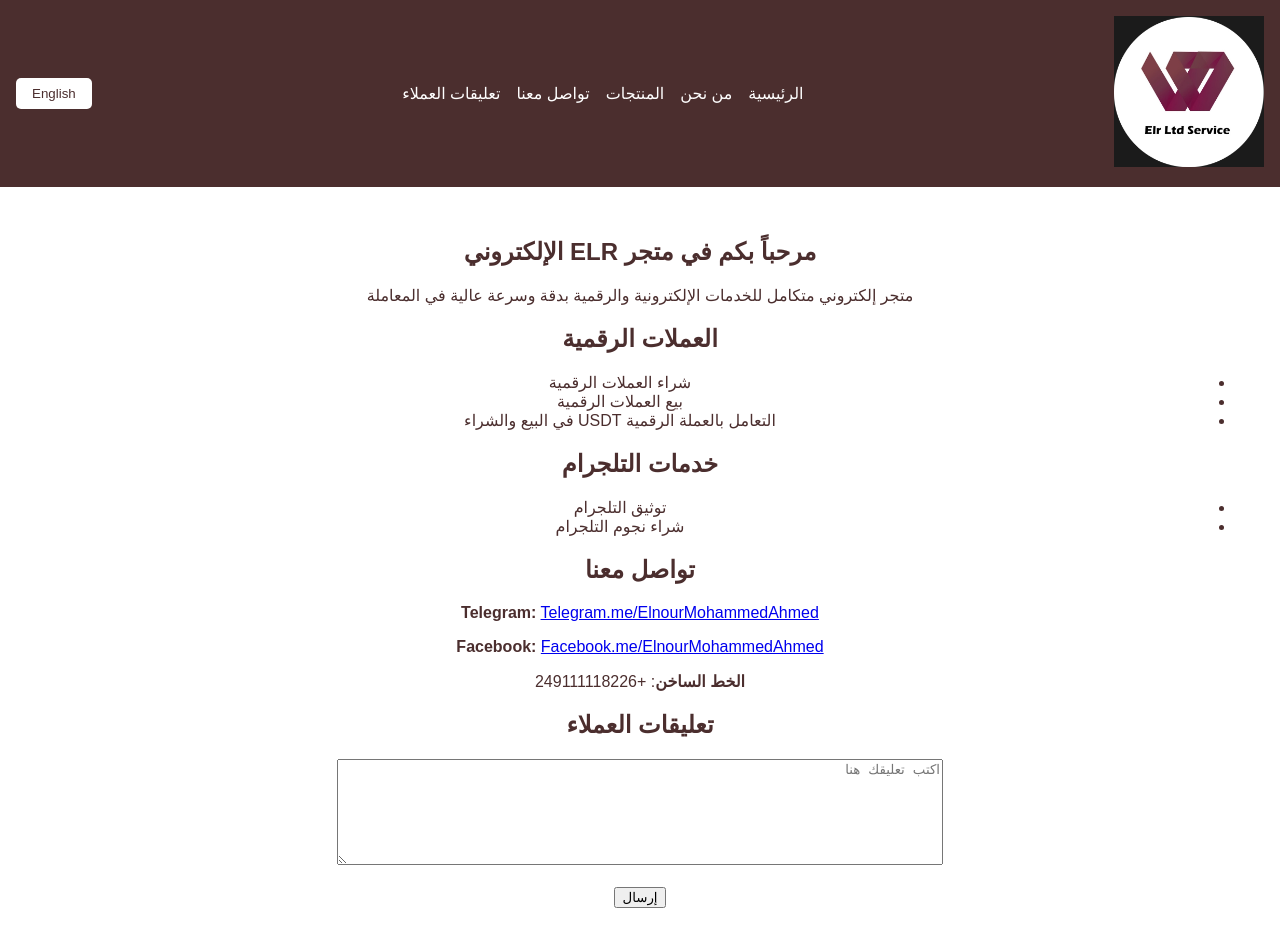
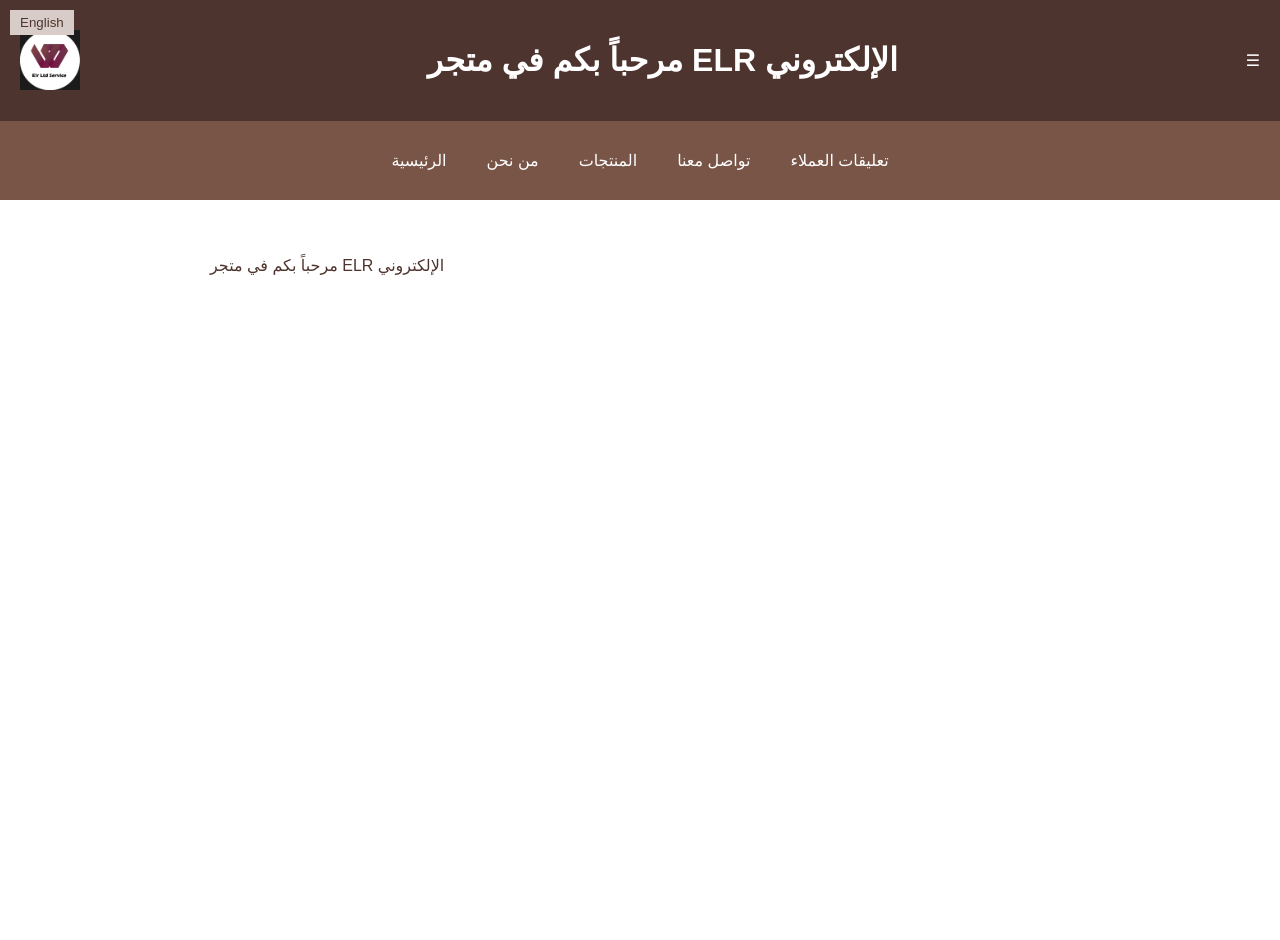
Before and after one commit to Elrservice/ElrLtd-, a plain HTML site: page index.html in a window 1280 px wide. After the commit the page ends 800 px from the top, so only its background shows below. Drawn offline with Linux system fonts and the light colour scheme.

Commit message:
Update index.html

```diff
--- a/index.html
+++ b/index.html
@@ -1,4 +1,4 @@
-<!DOCTYPE html><html lang="ar" dir="rtl">
+<!DOCTYPE html><html lang="ar">
 <head>
   <meta charset="UTF-8">
   <meta name="viewport" content="width=device-width, initial-scale=1.0">
@@ -6,161 +6,201 @@
   <style>
     body {
       margin: 0;
-      font-family: Arial, sans-serif;
-      background-color: #ffffff;
-      color: #4b2e2e;
+      font-family: sans-serif;
+      background-color: white;
+      color: #4e342e;
+    }
+    header, nav, section, footer {
+      padding: 20px;
     }
     header {
-      background-color: #4b2e2e;
+      background-color: #4e342e;
       color: white;
-      padding: 1rem;
       display: flex;
       justify-content: space-between;
       align-items: center;
+      flex-wrap: wrap;
+    }
+    header img {
+      height: 60px;
     }
     nav {
       display: flex;
-      gap: 1rem;
+      flex-wrap: wrap;
+      justify-content: center;
+      background-color: #795548;
     }
     nav a {
       color: white;
       text-decoration: none;
+      padding: 10px 20px;
+      display: block;
     }
-    .lang-toggle {
+    nav a:hover {
+      background-color: #5d4037;
+    }
+    .language-switch {
+      position: absolute;
+      top: 10px;
+      left: 10px;
+      background-color: #d7ccc8;
+      color: #4e342e;
+      border: none;
+      padding: 5px 10px;
       cursor: pointer;
-      padding: 0.5rem 1rem;
-      background-color: white;
-      color: #4b2e2e;
-      border: none;
-      border-radius: 5px;
     }
-    .menu {
+    .content {
+      max-width: 900px;
+      margin: auto;
+      padding: 20px;
+    }
+    #menuToggle {
       display: none;
-      flex-direction: column;
-      gap: 0.5rem;
-    }
-    .hamburger {
-      display: none;
-      cursor: pointer;
     }
     @media (max-width: 768px) {
       nav {
         display: none;
+        flex-direction: column;
       }
-      .hamburger {
-        display: block;
-      }
-      .menu {
+      nav.show {
         display: flex;
       }
+      .menu-icon {
+        display: block;
+        font-size: 30px;
+        cursor: pointer;
+        padding: 10px;
+      }
     }
-    main {
-      padding: 2rem;
-      text-align: center;
+    .comments textarea {
+      width: 100%;
+      height: 80px;
     }
-    .logo {
-      max-width: 150px;
-    }
-    textarea {
-      width: 100%;
-      max-width: 600px;
-      height: 100px;
-    }
-    .comments {
-      max-width: 600px;
-      margin: auto;
-      text-align: right;
+    .comments button {
+      margin-top: 10px;
+      padding: 5px 10px;
+      background-color: #4e342e;
+      color: white;
+      border: none;
+      cursor: pointer;
     }
   </style>
 </head>
 <body>
-  <header>
-    <div>
-      <img src="logo.png" alt="شعار ELR" class="logo" />
-    </div>
-    <div class="hamburger" onclick="toggleMenu()">☰</div>
-    <nav id="navbar">
-      <a href="#home">الرئيسية</a>
-      <a href="#about">من نحن</a>
-      <a href="#products">المنتجات</a>
-      <a href="#contact">تواصل معنا</a>
-      <a href="#comments">تعليقات العملاء</a>
-    </nav>
-    <button class="lang-toggle" onclick="toggleLanguage()">English</button>
-  </header>
-  <div class="menu" id="mobileMenu"></div>  <main>
+  <button class="language-switch" onclick="toggleLanguage()">English</button>  <header>
+    <img src="logo.png" alt="شعار ELR" />
+    <h1 id="home-title">مرحباً بكم في متجر ELR الإلكتروني</h1>
+    <div class="menu-icon" onclick="toggleMenu()">☰</div>
+  </header>  <nav id="main-nav">
+    <a href="#home" onclick="showPage('home')">الرئيسية</a>
+    <a href="#about" onclick="showPage('about')">من نحن</a>
+    <a href="#products" onclick="showPage('products')">المنتجات</a>
+    <a href="#contact" onclick="showPage('contact')">تواصل معنا</a>
+    <a href="#comments" onclick="showPage('comments')">تعليقات العملاء</a>
+  </nav>  <div class="content">
     <section id="home">
-      <h1 data-ar="مرحباً بكم في متجر ELR الإلكتروني" data-en="Welcome to ELR Online Store">مرحباً بكم في متجر ELR الإلكتروني</h1>
-    </section><section id="about">
-  <p data-ar="متجر إلكتروني متكامل للخدمات الإلكترونية والرقمية بدقة وسرعة عالية في المعاملة"
-     data-en="A comprehensive e-store for digital and electronic services with high precision and speed.">
-    متجر إلكتروني متكامل للخدمات الإلكترونية والرقمية بدقة وسرعة عالية في المعاملة
-  </p>
+      <p>مرحباً بكم في متجر ELR الإلكتروني</p>
+    </section><section id="about" style="display:none">
+  <p>متجر إلكتروني متكامل للخدمات الإلكترونية والرقمية<br>بدقة وسرعة عالية في المعاملة</p>
 </section>
 
-<section id="products">
-  <h2 data-ar="العملات الرقمية" data-en="Digital Currencies">العملات الرقمية</h2>
+<section id="products" style="display:none">
+  <h3>العملات الرقمية:</h3>
   <ul>
-    <li data-ar="شراء العملات الرقمية" data-en="Buy digital currencies">شراء العملات الرقمية</li>
-    <li data-ar="بيع العملات الرقمية" data-en="Sell digital currencies">بيع العملات الرقمية</li>
-    <li data-ar="التعامل بالعملة الرقمية USDT في البيع والشراء" data-en="Trading with USDT">التعامل بالعملة الرقمية USDT في البيع والشراء</li>
+    <li>شراء العملات الرقمية</li>
+    <li>بيع العملات الرقمية</li>
+    <li>التعامل بالعملة الرقمية USDT في البيع والشراء</li>
   </ul>
-  <h2 data-ar="خدمات التلجرام" data-en="Telegram Services">خدمات التلجرام</h2>
+  <h3>خدمات التلجرام:</h3>
   <ul>
-    <li data-ar="توثيق التلجرام" data-en="Telegram verification">توثيق التلجرام</li>
-    <li data-ar="شراء نجوم التلجرام" data-en="Buy Telegram Stars">شراء نجوم التلجرام</li>
+    <li>توثيق التلجرام</li>
+    <li>شراء نجوم التلجرام</li>
   </ul>
 </section>
 
-<section id="contact">
-  <h2 data-ar="تواصل معنا" data-en="Contact Us">تواصل معنا</h2>
-  <p><strong>Telegram:</strong> <a href="https://t.me/ElnourMohammedAhmed">Telegram.me/ElnourMohammedAhmed</a></p>
-  <p><strong>Facebook:</strong> <a href="https://facebook.me/ElnourMohammedAhmed">Facebook.me/ElnourMohammedAhmed</a></p>
-  <p><strong data-ar="الخط الساخن" data-en="Hotline">الخط الساخن</strong>: +249111118226</p>
+<section id="contact" style="display:none">
+  <p>رابط التلجرام: <a href="https://t.me/ElnourMohammedAhmed" target="_blank">Telegram.me/ElnourMohammedAhmed</a></p>
+  <p>رابط الفيسبوك: <a href="https://facebook.me/ElnourMohammedAhmed" target="_blank">Facebook.me/ElnourMohammedAhmed</a></p>
+  <p>الخط الساخن: +249111118226</p>
 </section>
 
-<section id="comments">
-  <h2 data-ar="تعليقات العملاء" data-en="Customer Comments">تعليقات العملاء</h2>
-  <form onsubmit="saveComment(event)">
-    <textarea placeholder="اكتب تعليقك هنا" required></textarea><br><br>
-    <button type="submit">إرسال</button>
-  </form>
-  <div class="comments" id="commentList"></div>
+<section id="comments" class="comments" style="display:none">
+  <h3>تعليقات العملاء</h3>
+  <div id="comments-list"></div>
+  <textarea id="new-comment" placeholder="اكتب تعليقك هنا..."></textarea>
+  <button onclick="addComment()">إرسال</button>
 </section>
 
-  </main>  <script>
+  </div>  <script>
+    let currentLang = 'ar';
+
     function toggleLanguage() {
-      const elements = document.querySelectorAll('[data-ar]');
-      const isArabic = document.documentElement.lang === 'ar';
-      elements.forEach(el => {
-        el.textContent = isArabic ? el.dataset.en : el.dataset.ar;
-      });
-      document.documentElement.lang = isArabic ? 'en' : 'ar';
-      document.querySelector('.lang-toggle').textContent = isArabic ? 'العربية' : 'English';
+      currentLang = currentLang === 'ar' ? 'en' : 'ar';
+      document.querySelector('.language-switch').innerText = currentLang === 'ar' ? 'English' : 'عربي';
+
+      const translations = {
+        'ar': {
+          home: 'الرئيسية',
+          about: 'من نحن',
+          products: 'المنتجات',
+          contact: 'تواصل معنا',
+          comments: 'تعليقات العملاء',
+          homeTitle: 'مرحباً بكم في متجر ELR الإلكتروني'
+        },
+        'en': {
+          home: 'Home',
+          about: 'About Us',
+          products: 'Products',
+          contact: 'Contact Us',
+          comments: 'Customer Comments',
+          homeTitle: 'Welcome to ELR Online Store'
+        }
+      };
+
+      document.querySelectorAll('nav a')[0].innerText = translations[currentLang].home;
+      document.querySelectorAll('nav a')[1].innerText = translations[currentLang].about;
+      document.querySelectorAll('nav a')[2].innerText = translations[currentLang].products;
+      document.querySelectorAll('nav a')[3].innerText = translations[currentLang].contact;
+      document.querySelectorAll('nav a')[4].innerText = translations[currentLang].comments;
+      document.getElementById('home-title').innerText = translations[currentLang].homeTitle;
+    }
+
+    function showPage(id) {
+      document.querySelectorAll('section').forEach(sec => sec.style.display = 'none');
+      document.getElementById(id).style.display = 'block';
     }
 
     function toggleMenu() {
-      const menu = document.getElementById('mobileMenu');
-      if (menu.innerHTML === '') {
-        menu.innerHTML = document.getElementById('navbar').innerHTML;
-      } else {
-        menu.innerHTML = '';
+      document.getElementById('main-nav').classList.toggle('show');
+    }
+
+    function addComment() {
+      const comment = document.getElementById('new-comment').value;
+      if (comment.trim()) {
+        const div = document.createElement('div');
+        div.textContent = comment;
+        document.getElementById('comments-list').appendChild(div);
+        document.getElementById('new-comment').value = '';
+        saveComment(comment);
       }
     }
 
-    function saveComment(e) {
-      e.preventDefault();
-      const textarea = e.target.querySelector('textarea');
-      const comment = textarea.value;
-      if (comment) {
-        const list = document.getElementById('commentList');
+    function saveComment(comment) {
+      let comments = JSON.parse(localStorage.getItem('comments') || '[]');
+      comments.push(comment);
+      localStorage.setItem('comments', JSON.stringify(comments));
+    }
+
+    function loadComments() {
+      let comments = JSON.parse(localStorage.getItem('comments') || '[]');
+      const list = document.getElementById('comments-list');
+      comments.forEach(c => {
         const div = document.createElement('div');
-        div.textContent = comment;
-        div.style.borderBottom = '1px solid #ccc';
-        div.style.padding = '10px';
-        list.prepend(div);
-        textarea.value = '';
-      }
+        div.textContent = c;
+        list.appendChild(div);
+      });
     }
+
+    loadComments();
   </script></body>
 </html>
```
